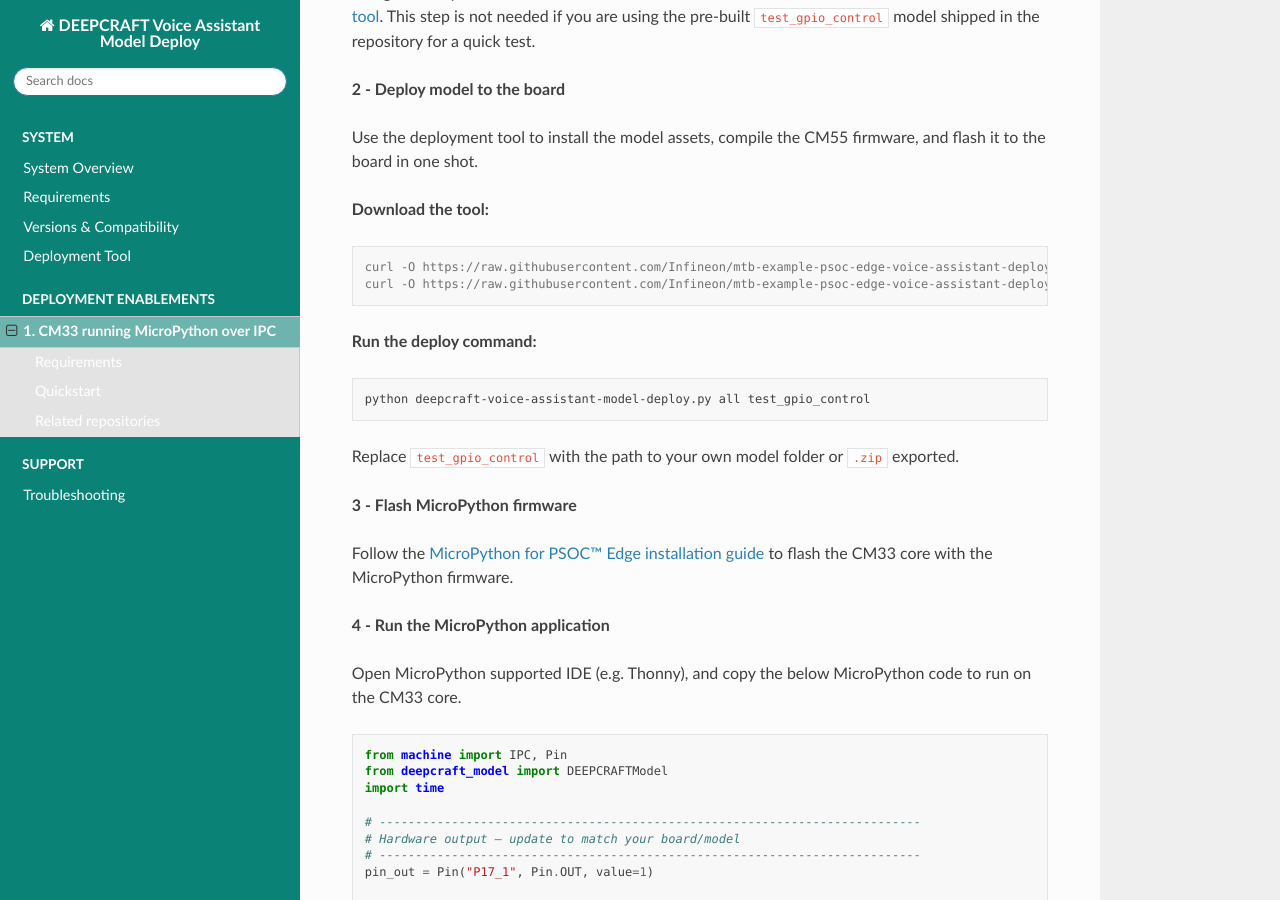
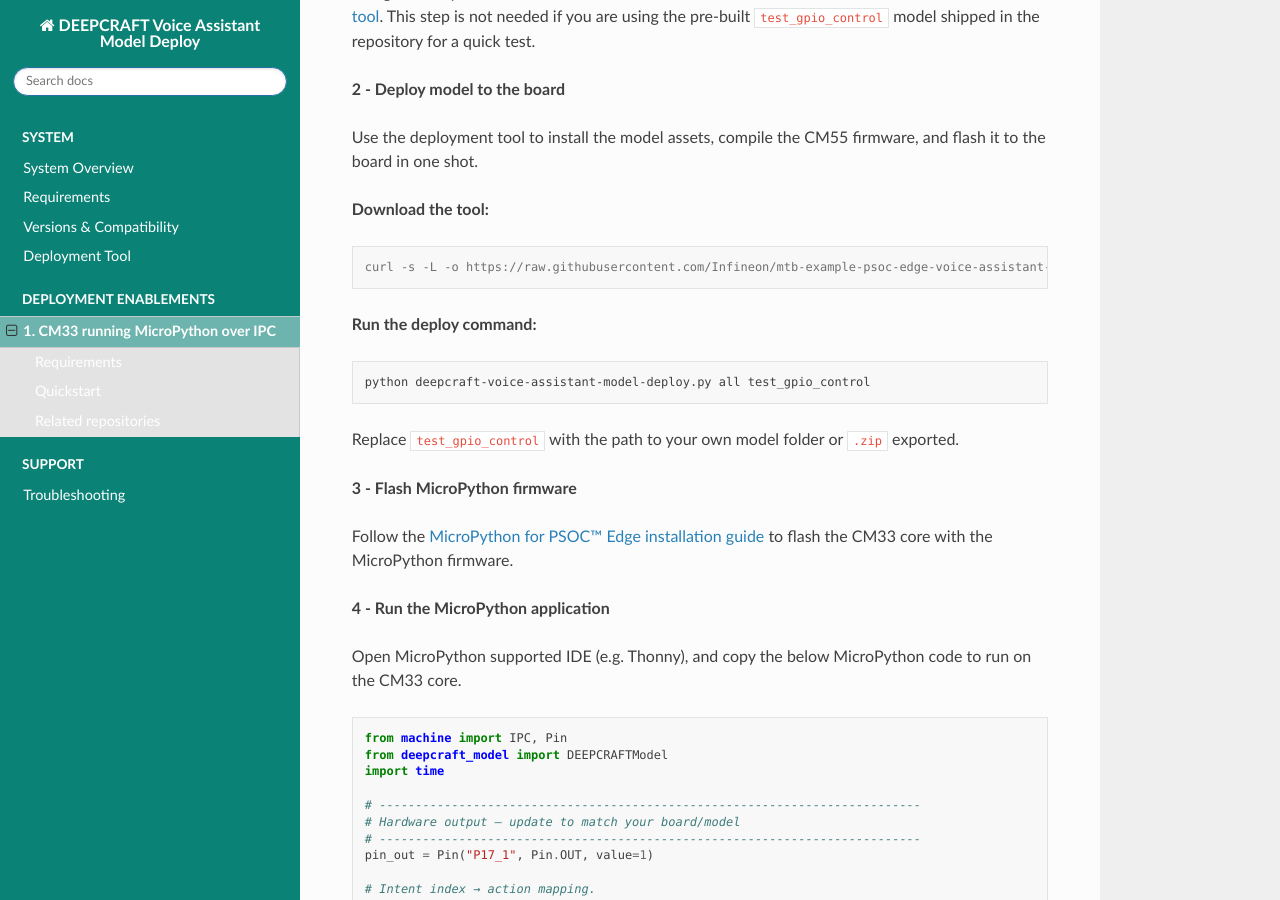
Before and after one commit to Infineon/mtb-example-psoc-edge-voice-assistant-deploy-mpy, a Sphinx documentation site: the page built from docs/enablement_cm33_mpy_ipc.rst, in a window 1280 px wide and 900 px high, scrolled down 1856 px. Built offline with Sphinx 7.4.7 and the Read the Docs theme 3.1.0, drawn with Linux system fonts in a browser that asks for light colours.

Commit message:
Fix curl command docuemntation.
Signed-off-by: Rajasekhar Nikhita (DES DOS SWEE ESW EPE) <Nikhita.Rajasekhar@infineon.com>

```diff
--- a/docs/enablement_cm33_mpy_ipc.rst
+++ b/docs/enablement_cm33_mpy_ipc.rst
@@ -60,8 +60,7 @@
 
 .. code-block:: console
 
-   curl -O https://raw.githubusercontent.com/Infineon/mtb-example-psoc-edge-voice-assistant-deploy-mpy/main/tools/deepcraft-voice-assistant-model-deploy.py
-   curl -O https://raw.githubusercontent.com/Infineon/mtb-example-psoc-edge-voice-assistant-deploy-mpy/main/tools/deepcraft-voice-assistant-model-deploy.ini
+   curl -s -L -o https://raw.githubusercontent.com/Infineon/mtb-example-psoc-edge-voice-assistant-deploy-mpy/main/tools/deepcraft-voice-assistant-model-deploy.py
 
 **Run the deploy command:**
 
```
